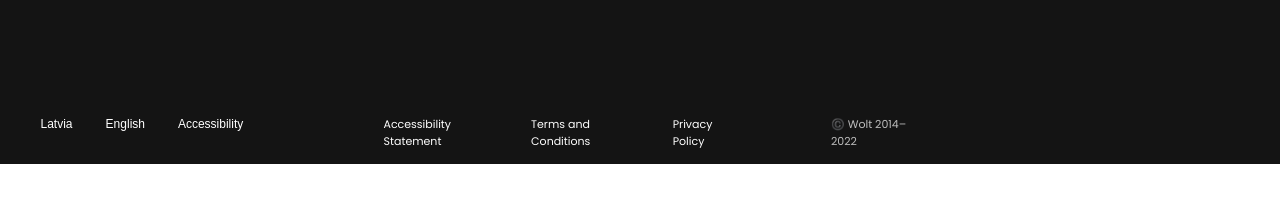
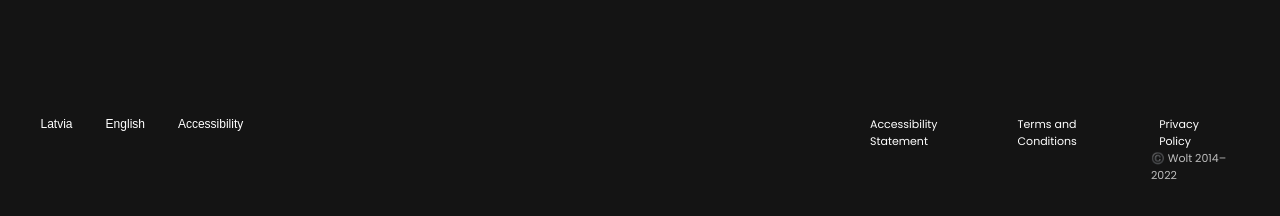
Before and after one commit to macas5/food-delivery, a plain HTML site: page index.html in a window 1280 px wide. Shown: the part 1655-1871 px from the top of the page. Before the commit the page ends 1819 px from the top, so only its background shows below. Drawn offline with Linux system fonts and the light colour scheme.

Commit message:
Fix nav and footer responsiveness

```diff
--- a/style.css
+++ b/style.css
@@ -26,6 +26,7 @@ header {
 .header-container {
   display: flex;
   justify-content: space-between;
+  flex-wrap: wrap;
   align-content: center;
   align-items: center;
   padding: 0 20px;
@@ -359,7 +360,6 @@ footer {
   display: flex;
   flex-wrap: wrap;
   margin-bottom: 104px;
-  /* height: 222px; */
   align-items: center;
   justify-content: center;
 }
@@ -450,8 +450,9 @@ a:link {
 
 .footer-bottomBar {
   display: flex;
+  flex-wrap: wrap;
   justify-content: space-between;
-  height: 16px;
+  /* height: 16px; */
   font-size: 12px;
 }
 
@@ -486,8 +487,9 @@ a:link {
 
 .footer-bottomEnd {
   display: flex;
+  flex-wrap: wrap;
   justify-content: flex-end;
-  width: 550px;
+  /* width: 550px; */
   gap: 5%;
   font-size: 11px;
 }
@@ -531,9 +533,9 @@ a:link {
   .footer-appLinks {
     flex-direction: column;
   }
-  .footer-bottomBar {
+  /* .footer-bottomBar {
     width: 1100px;
-  }
+  } */
 }
 
 @media screen and (max-width: 1350px) {
@@ -546,9 +548,9 @@ a:link {
   .footer-appLinks {
     flex-direction: column;
   }
-  .footer-bottomBar {
+  /* .footer-bottomBar {
     width: 900px;
-  }
+  } */
 }
 
 @media (max-width: 1300px) {
@@ -580,11 +582,11 @@ a:link {
     width: 200px;
   }
 
-  .footer-bottomBar {
+  /* .footer-bottomBar {
     width: 700px;
     height: 48px;
     flex-wrap: wrap;
-  }
+  } */
 }
 
 @media screen and (max-width: 768px) {
@@ -616,11 +618,11 @@ a:link {
   .footer-appLinks {
     flex-direction: column;
   }
-  .footer-bottomBar {
+  /* .footer-bottomBar {
     width: 500px;
     height: 48px;
     flex-wrap: wrap;
-  }
+  } */
   .footer-info-content {
     display: none;
   }
```
